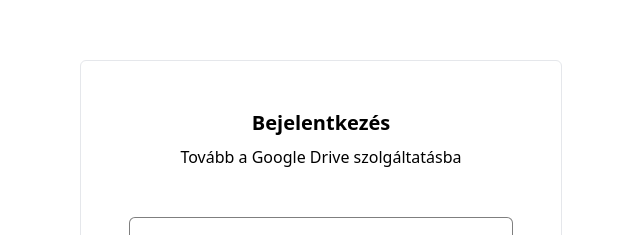
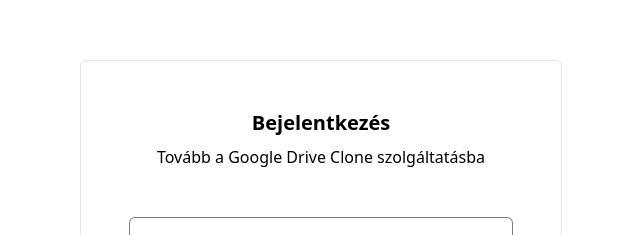
Before and after one commit to mikecpl/google-drive-clone, a React (Create React App) app: page /login in a window 1280 px wide. Shown: the part 114-349 px from the top of the page, without its empty margins (319-959 px from the left). Built offline with nearby package versions, Linux system fonts and the light colour scheme; no server answers.

Commit message:
Changed the title.

```diff
--- a/src/components/App.js
+++ b/src/components/App.js
@@ -6,6 +6,8 @@ import Dashboard from './Dashboard';
 import RequireAuth from './RequireAuth';
 
 function App() {
+  document.title = 'Google Drive Clone';
+
   return (
     <div className="h-screen w-screen">
       <Router>
--- a/src/components/Login.js
+++ b/src/components/Login.js
@@ -32,7 +32,7 @@ export default function Login() {
           Bejelentkezés
         </h1>
         <h2 className="mb-12 text-center">
-          Tovább a Google Drive szolgáltatásba
+          Tovább a Google Drive Clone szolgáltatásba
         </h2>
         <form className="flex flex-col space-y-4 w-96" onSubmit={handleSubmit}>
           {error && (
--- a/src/components/NavBar.js
+++ b/src/components/NavBar.js
@@ -15,7 +15,7 @@ export default function NavBar() {
     <nav className="bg-white border border-gray-200 p-4">
       <div className="container flex flex-wrap justify-between items-center mx-auto">
         <Link to="/" className="flex items-center">
-          <span className="self-center text-xl font-semibold whitespace-nowrap text-blue-600">Google Drive</span>
+          <span className="self-center text-xl font-semibold whitespace-nowrap text-blue-600">Google Drive Clone</span>
         </Link>
         <div className="w-auto" id="navbar-default">
           <button onClick={handleLogout} className="hover:text-blue-600">
```
